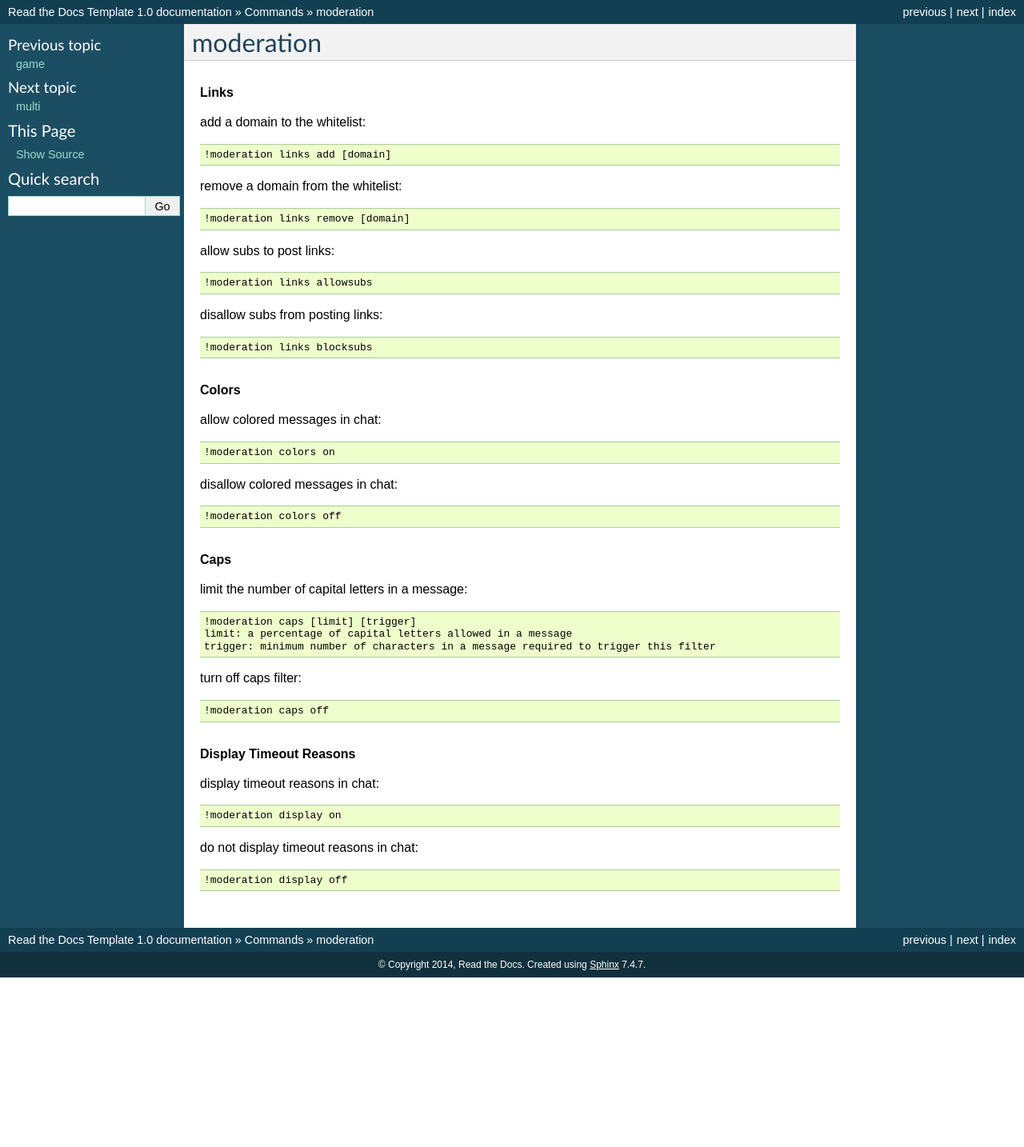
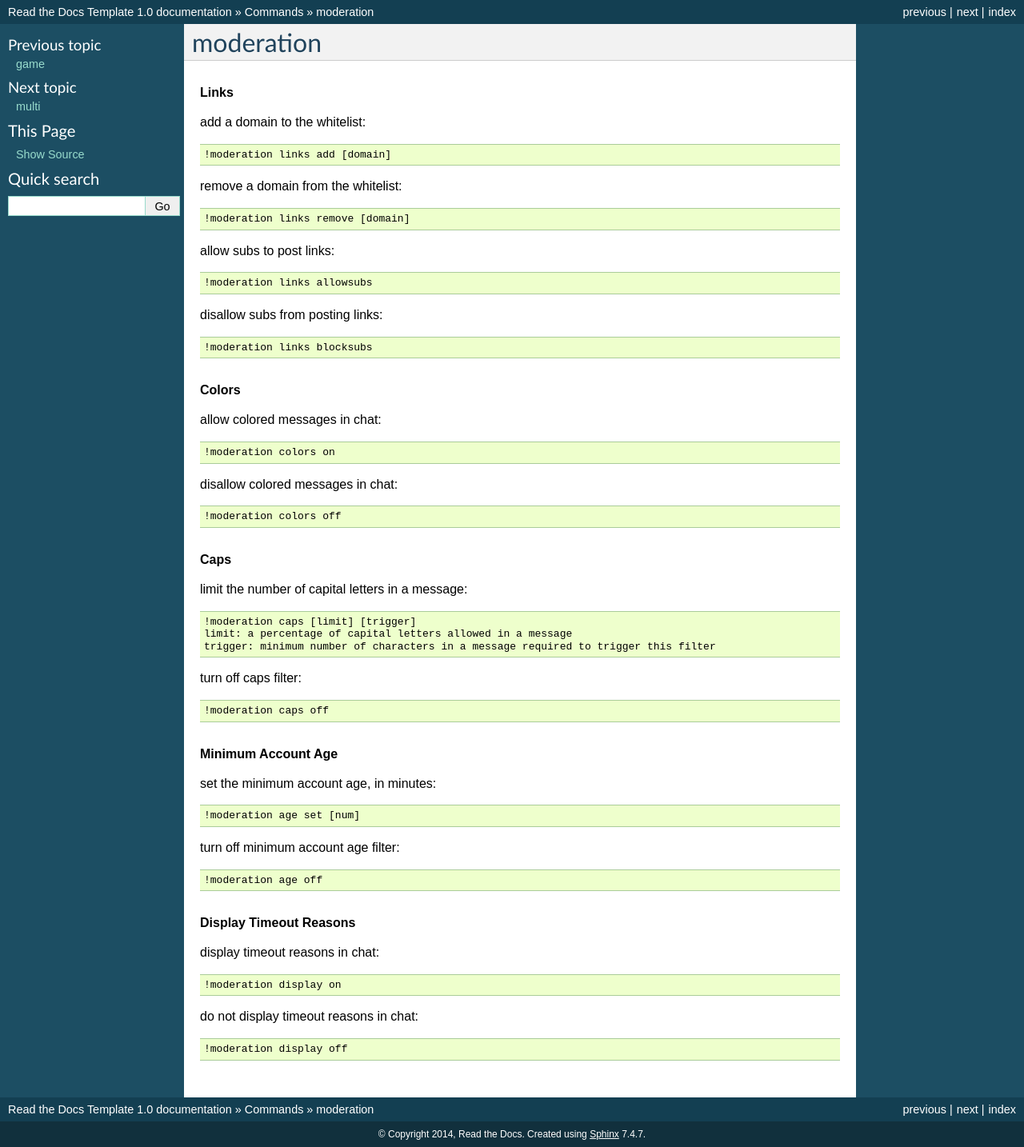
Before and after one commit to nboltn/babblebot, a Sphinx documentation site: the page built from docs/commands/moderation.rst, in a window 1280 px wide. Shown: the whole page at 80% size. Built offline with Sphinx 7.4.7, drawn with Linux system fonts in a browser that asks for light colours; before the commit the page ends 1222 px from its top, so only the background shows below that.

Commit message:
minimum account age

```diff
--- a/docs/commands/moderation.rst
+++ b/docs/commands/moderation.rst
@@ -41,6 +41,16 @@ turn off caps filter::
 
     !moderation caps off
 
+.. rubric:: Minimum Account Age
+
+set the minimum account age, in minutes::
+
+    !moderation age set [num]
+
+turn off minimum account age filter::
+
+    !moderation age off
+
 .. rubric:: Display Timeout Reasons
 
 display timeout reasons in chat::
```
